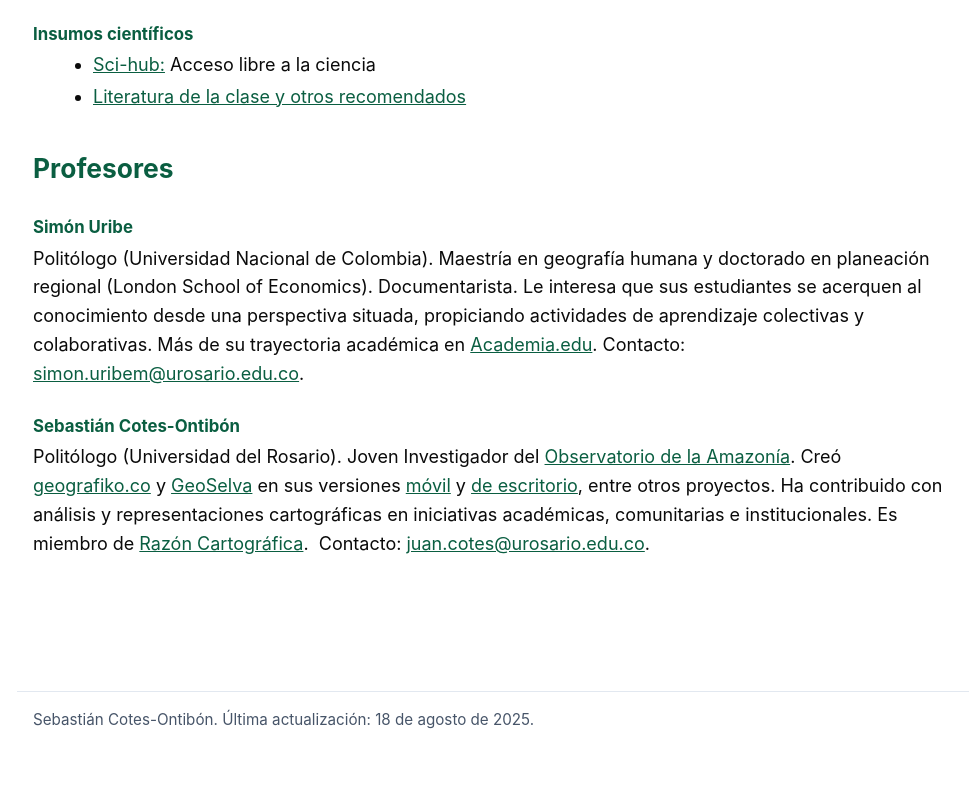
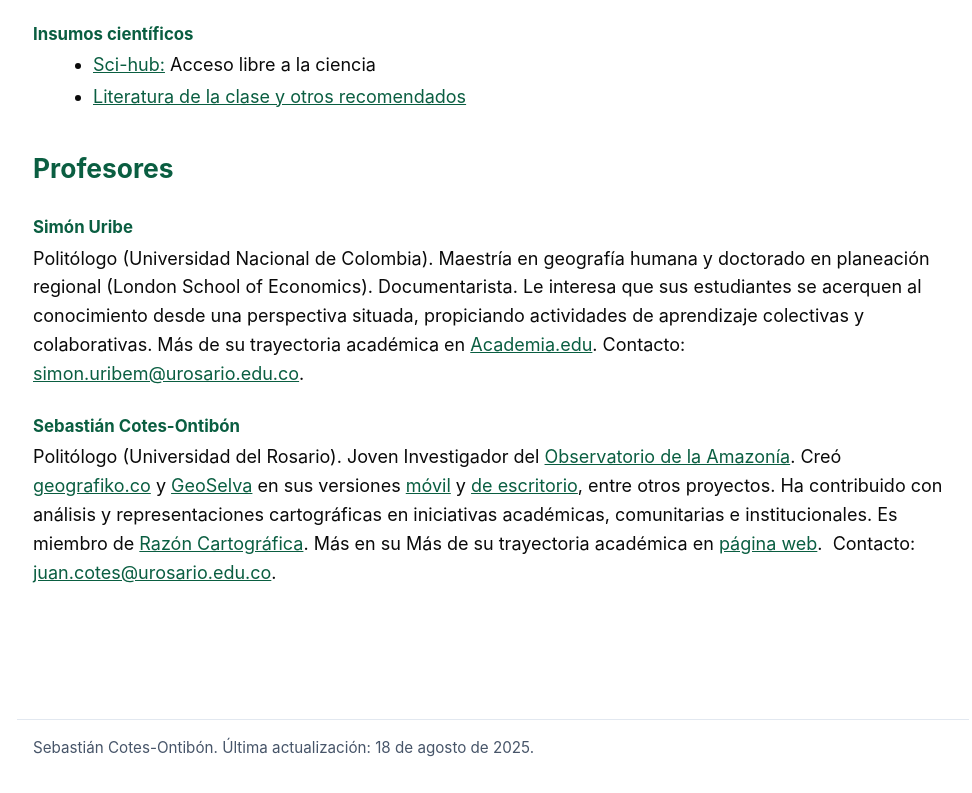
Before and after one commit to juancotes/AG2, a plain HTML site: page index.html in a window 1280 px wide. Shown: the part 1912-2705 px from the top of the page, without its empty margins (147-1119 px from the left). Before the commit the page ends 2676 px from the top, so only its background shows below. Drawn offline with Linux system fonts and the light colour scheme.

Commit message:
agregué mi página web index.html

```diff
--- a/index.html
+++ b/index.html
@@ -110,7 +110,7 @@
       <p>Politólogo (Universidad Nacional de Colombia). Maestría en geografía humana y doctorado en planeación regional (London School of Economics). Documentarista. Le interesa que sus estudiantes se acerquen al conocimiento desde una perspectiva situada, propiciando actividades de aprendizaje colectivas y colaborativas. Más de su trayectoria académica en <a href="https://lse.academia.edu/sim%C3%B3nUribe" target="_blank" rel="noopener">Academia.edu</a>.  Contacto: <a href="mailto:simon.uribem@urosario.edu.co">simon.uribem@urosario.edu.co</a>.</p>
 
       <h3>Sebastián Cotes-Ontibón</h3>
-      <p>Politólogo (Universidad del Rosario). Joven Investigador del <a href="https://urosario.edu.co/observatorio-amazonia" target="_blank" rel="noopener">Observatorio de la Amazonía</a>. Creó <a href="https://www.instagram.com/geografiko.co" target="_blank" rel="noopener">geografiko.co</a> y <a href="https://revistas.unal.edu.co/index.php/bitacora/article/view/115053" target="_blank" rel="noopener">GeoSelva</a> en sus versiones <a href="https://unirosario.maps.arcgis.com/apps/webappviewer/index.html?id=843ef99087934f78b2cdb9f4f836a09d" target="_blank" rel="noopener">móvil</a> y <a href="https://www.arcgis.com/apps/dashboards/5b30e8bddc324f8da201008a7f35f9c8" target="_blank" rel="noopener">de escritorio</a>, entre otros proyectos. Ha contribuido con análisis y representaciones cartográficas en iniciativas académicas, comunitarias e institucionales. Es miembro de <a href="https://razoncartografica.com/" target="_blank" rel="noopener">Razón Cartográfica</a>.&nbsp;&nbsp;Contacto: <a href="mailto:juan.cotes@urosario.edu.co">juan.cotes@urosario.edu.co</a>.</p>
+      <p>Politólogo (Universidad del Rosario). Joven Investigador del <a href="https://urosario.edu.co/observatorio-amazonia" target="_blank" rel="noopener">Observatorio de la Amazonía</a>. Creó <a href="https://www.instagram.com/geografiko.co" target="_blank" rel="noopener">geografiko.co</a> y <a href="https://revistas.unal.edu.co/index.php/bitacora/article/view/115053" target="_blank" rel="noopener">GeoSelva</a> en sus versiones <a href="https://unirosario.maps.arcgis.com/apps/webappviewer/index.html?id=843ef99087934f78b2cdb9f4f836a09d" target="_blank" rel="noopener">móvil</a> y <a href="https://www.arcgis.com/apps/dashboards/5b30e8bddc324f8da201008a7f35f9c8" target="_blank" rel="noopener">de escritorio</a>, entre otros proyectos. Ha contribuido con análisis y representaciones cartográficas en iniciativas académicas, comunitarias e institucionales. Es miembro de <a href="https://razoncartografica.com/" target="_blank" rel="noopener">Razón Cartográfica</a>. Más en su Más de su trayectoria académica en <a href="https://juancotes.github.io/Sebastian-Cotes-Ontibon/" target="_blank" rel="noopener">página web</a>.&nbsp;&nbsp;Contacto: <a href="mailto:juan.cotes@urosario.edu.co">juan.cotes@urosario.edu.co</a>.</p>
 
 
   </main>
```
